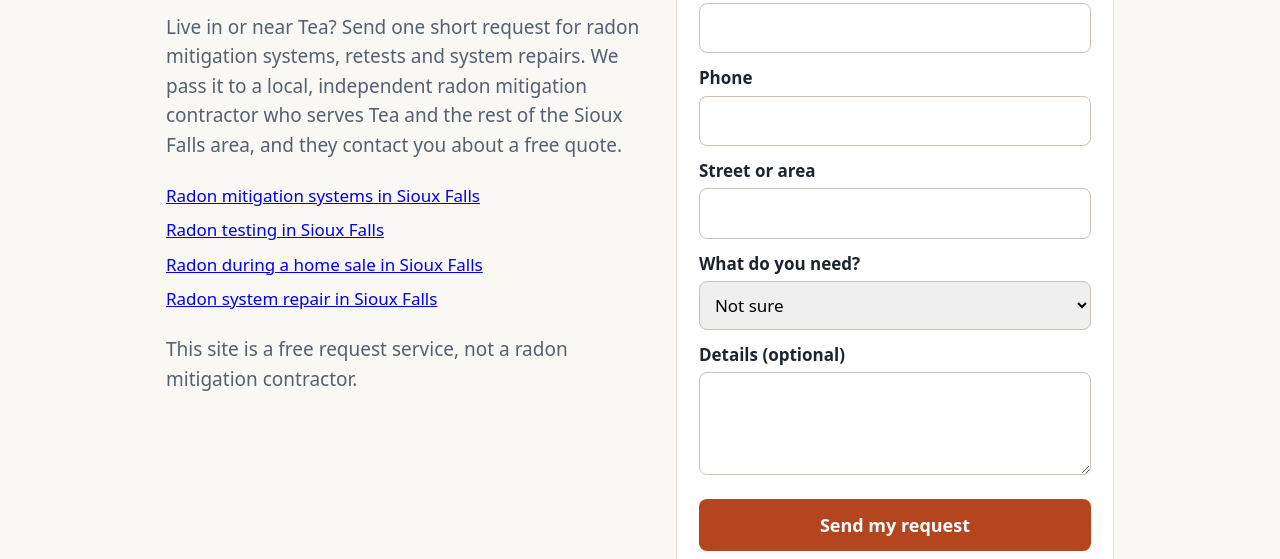
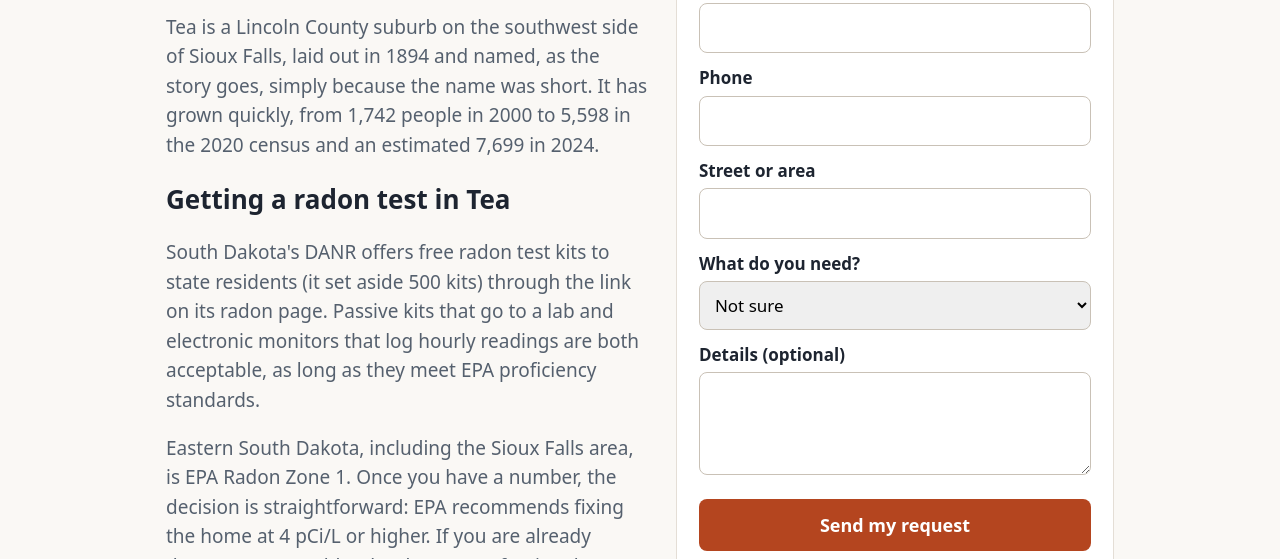
Before and after one commit to seasummit/siouxfallsradonremoval, a plain HTML site: page areas/tea/index.html in a window 1280 px wide. Shown: the part 241-800 px from the top of the page. Drawn offline with Linux system fonts and the light colour scheme.

Commit message:
Add files via upload

```diff
--- a/areas/tea/index.html
+++ b/areas/tea/index.html
@@ -4,7 +4,7 @@
 <meta charset="utf-8">
 <meta name="viewport" content="width=device-width, initial-scale=1">
 <title>Radon Mitigation in Tea near Sioux Falls | Free Quote Request</title>
-<meta name="description" content="Radon mitigation near Tea: send one short request and a local contractor contacts you about a free quote.">
+<meta name="description" content="Tea is a Lincoln County suburb on the southwest side of Sioux Falls, laid out in 1894 and named, as the story goes, simply because the name was short....">
 <link rel="canonical" href="https://siouxfallsradonremoval.com/areas/tea/">
 <script type="application/ld+json">{"@context": "https://schema.org", "@type": "BreadcrumbList", "itemListElement": [{"@type": "ListItem", "position": 1, "name": "Sioux Falls Radon Removal", "item": "https://siouxfallsradonremoval.com/"}, {"@type": "ListItem", "position": 2, "name": "Radon mitigation in Tea", "item": "https://siouxfallsradonremoval.com/areas/tea/"}]}</script>
 <style>
@@ -28,7 +28,7 @@ nav.links{display:flex;gap:14px;flex-wrap:wrap;font-size:15px}nav.links a{color:
 <header><div class="wrap"><b><a href="/" style="text-decoration:none">Sioux Falls Radon Removal</a></b><nav class="links"><a href="/radon-mitigation-system/">Radon mitigation systems</a><a href="/radon-testing/">Radon testing</a><a href="/radon-home-sale/">Radon during a home sale</a><a href="/radon-system-repair/">Radon system repair</a><a href="/areas/">Areas</a></nav></div></header>
 <main class="wrap">
 <div class="hero grid">
-<article><h1>Radon mitigation in Tea</h1><p>Live in or near Tea? Send one short request for radon mitigation systems, retests and system repairs. We pass it to a local, independent radon mitigation contractor who serves Tea and the rest of the Sioux Falls area, and they contact you about a free quote.</p>
+<article><h1>Radon mitigation in Tea</h1><p>Tea is a Lincoln County suburb on the southwest side of Sioux Falls, laid out in 1894 and named, as the story goes, simply because the name was short. It has grown quickly, from 1,742 people in 2000 to 5,598 in the 2020 census and an estimated 7,699 in 2024.</p><h2>Getting a radon test in Tea</h2><p>South Dakota&#39;s DANR offers free radon test kits to state residents (it set aside 500 kits) through the link on its radon page. Passive kits that go to a lab and electronic monitors that log hourly readings are both acceptable, as long as they meet EPA proficiency standards.</p><p>Eastern South Dakota, including the Sioux Falls area, is EPA Radon Zone 1. Once you have a number, the decision is straightforward: EPA recommends fixing the home at 4 pCi/L or higher. If you are already there, or you would rather have a professional test, a local contractor can help.</p><p>Send one short request below. We pass it to a local, independent radon mitigation contractor who serves the Sioux Falls area, and they contact you about a free quote.</p>
 <div class="more"><a href="/radon-mitigation-system/">Radon mitigation systems in Sioux Falls</a><a href="/radon-testing/">Radon testing in Sioux Falls</a><a href="/radon-home-sale/">Radon during a home sale in Sioux Falls</a><a href="/radon-system-repair/">Radon system repair in Sioux Falls</a></div>
 <p class="small">This site is a free request service, not a radon mitigation contractor.</p></article>
 <div class="card" id="quote"><h2>Request a free quote</h2>
```
